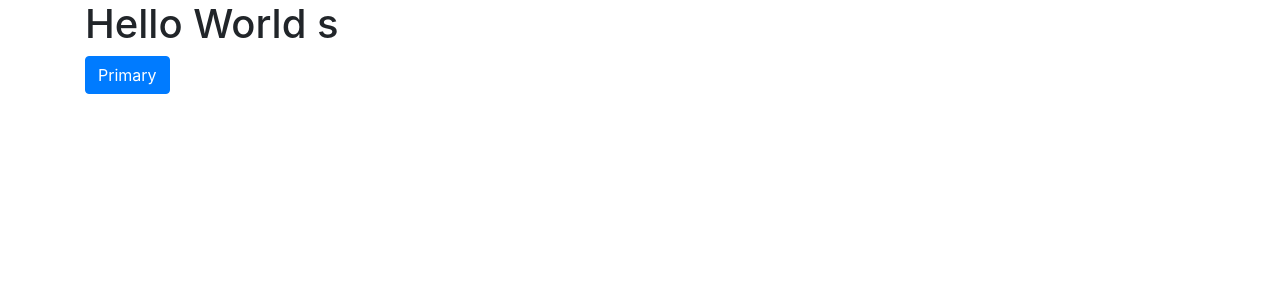
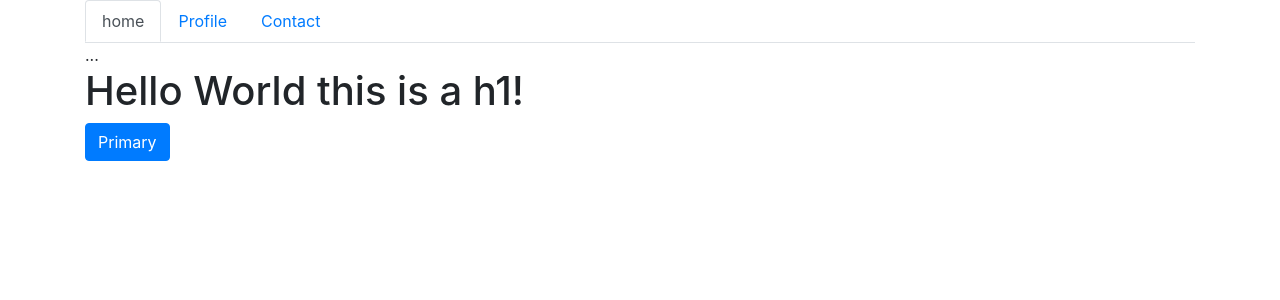
Before and after one commit to rodriguezandrade/Own-Development-Environment-for-Node-and-React, a React app: page / in a window 1280 px wide. Shown: the top 300 px of the page. Built offline with nearby package versions, Linux system fonts and the light colour scheme; the HTML template or start-up script is replaced by a standard one.

Commit message:
Add Navbar

```diff
--- a/src/components/App.js
+++ b/src/components/App.js
@@ -1,13 +1,15 @@
 import React from 'react';
+import Navbar from '../components/Navbar/Navbar';
 
 const App = () => {
+    const home = "home";
     return (
         <div className='container'>
-         <h1>
-         Hello World s
+            <Navbar data={home}></Navbar>
+            <h1>
+                Hello World this is a h1!
          </h1>
-
-         <button type="button" className="btn btn-primary">Primary</button>
+            <button type="button" className="btn btn-primary">Primary</button>
 
         </div>
     );
--- /dev/null
+++ b/src/components/Navbar/Navbar.js
@@ -0,0 +1,25 @@
+import React from 'react';
+import Aux from '../../hoc/Auxiliary'
+
+const navbar = (props) => (
+    <Aux>
+        <ul className="nav nav-tabs" id="myTab" role="tablist">
+            <li classNameName="nav-item">
+                <a className="nav-link active" id="home-tab" data-toggle="tab" href="#home" role="tab" aria-controls="home" aria-selected="true">{props.data}</a>
+            </li>
+            <li className="nav-item">
+                <a className="nav-link" id="profile-tab" data-toggle="tab" href="#profile" role="tab" aria-controls="profile" aria-selected="false">Profile</a>
+            </li>
+            <li className="nav-item">
+                <a className="nav-link" id="contact-tab" data-toggle="tab" href="#contact" role="tab" aria-controls="contact" aria-selected="false">Contact</a>
+            </li>
+        </ul>
+        <div className="tab-content" id="myTabContent">
+            <div className="tab-pane fade show active" id="home" role="tabpanel" aria-labelledby="home-tab">...</div>
+            <div className="tab-pane fade" id="profile" role="tabpanel" aria-labelledby="profile-tab">...</div>
+            <div className="tab-pane fade" id="contact" role="tabpanel" aria-labelledby="contact-tab">...</div>
+        </div>
+    </Aux>
+);
+
+export default navbar;
--- /dev/null
+++ b/src/hoc/Auxiliary.js
@@ -0,0 +1,3 @@
+const aux = (props) => props.children;
+
+export default aux;
--- a/src/server/server.js
+++ b/src/server/server.js
@@ -21,4 +21,4 @@ server.get('/', (request, response) => {
   `)
 });
 
-server.listen(5003, () => null);
+server.listen(5000, () => null);
```
Also changed, not shown: 1 other file (tests, documents, lock files or other folders).
